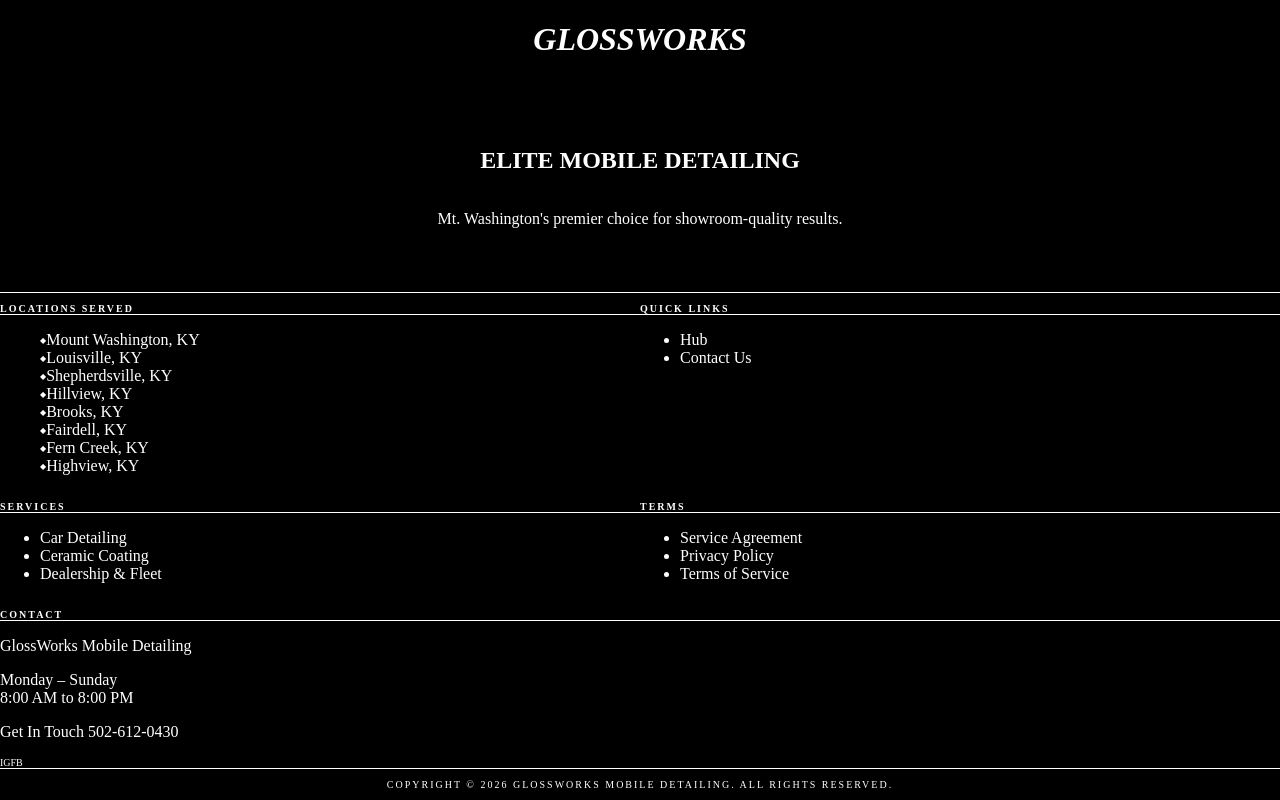
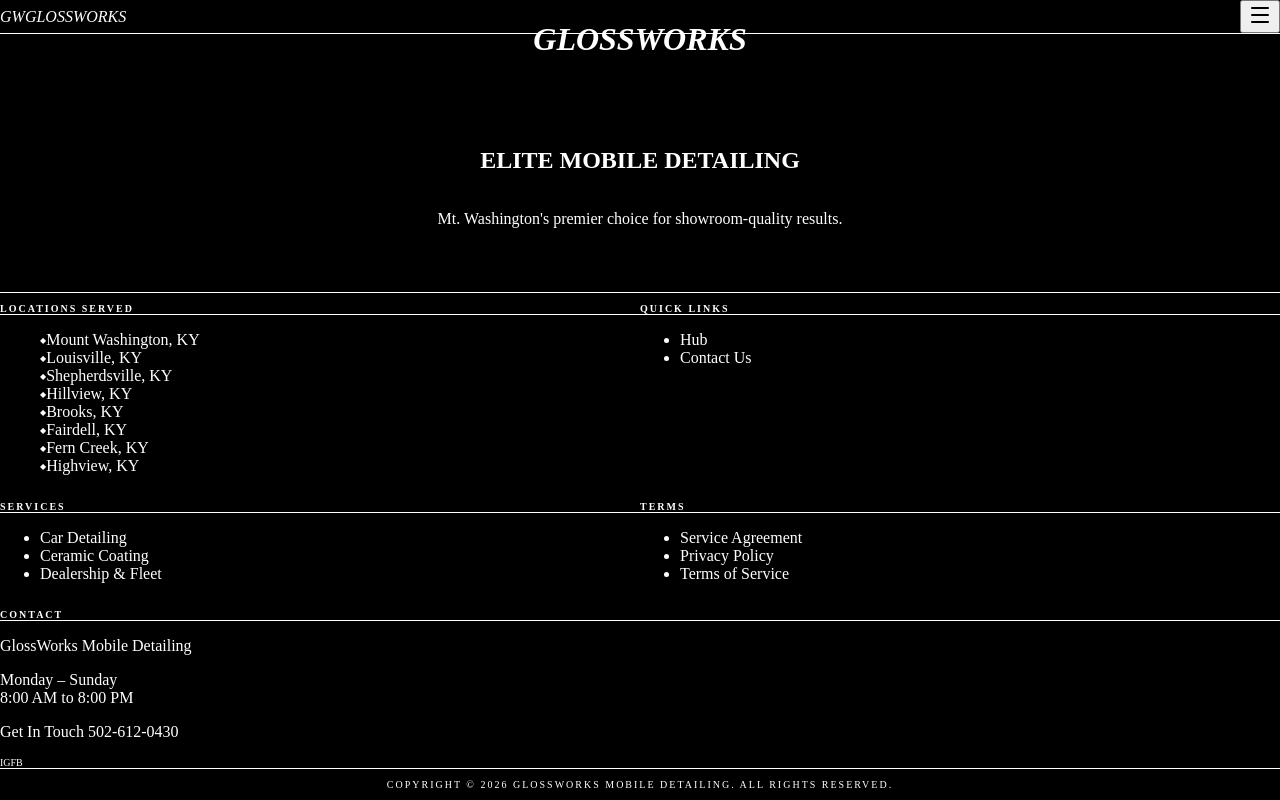
Before and after one commit to wafflemuncher1/website, a Next.js app: page / in a window 1280 px wide. Built offline with nearby package versions, Linux system fonts and the light colour scheme.

Commit message:
Update layout.tsx to include Header component

```diff
--- a/src/app/layout.tsx
+++ b/src/app/layout.tsx
@@ -1,3 +1,4 @@
+import Header from '@/components/Header';
 import './globals.css';
 
 export const metadata = {
@@ -13,10 +14,8 @@ export default function RootLayout({
   return (
     <html lang="en" className="bg-black">
       <body className="bg-black text-white antialiased">
-        {/* The Layout Container:
-            Everything inside here will inherit the black background
-        */}
         <div className="flex flex-col min-h-screen">
+          <Header />
           {children}
         </div>
       </body>
```
